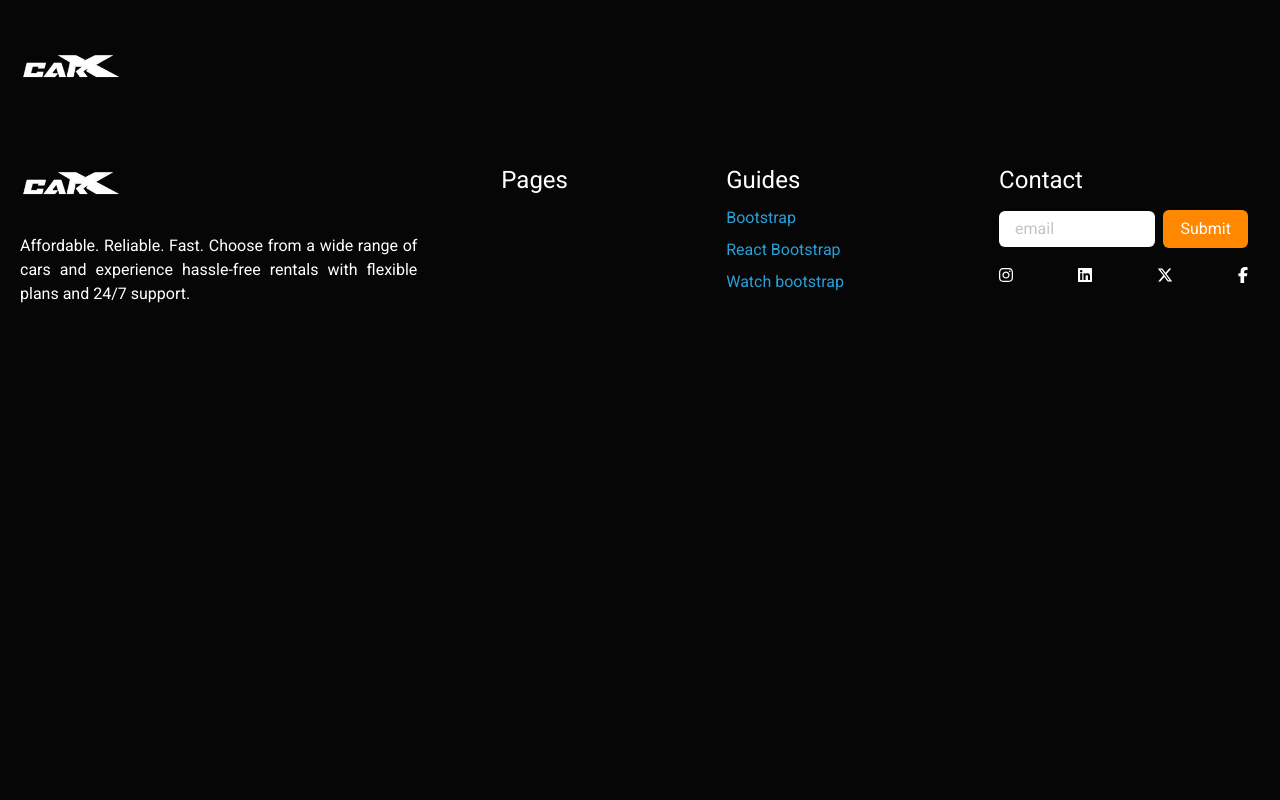
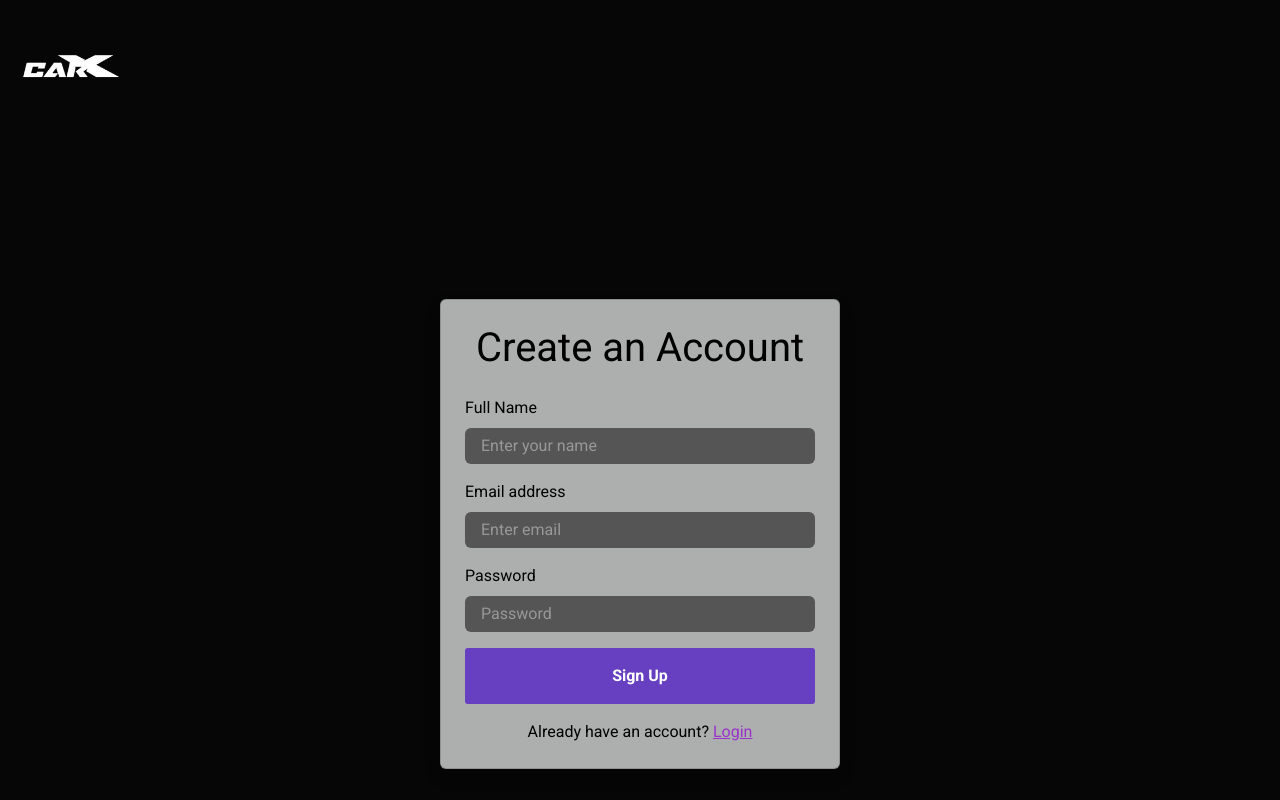
Before and after one commit to aashin12/CarRentalFrontend, a React (Vite) app: page /register in a window 1280 px wide. Shown: the top 800 px of the page. Built offline with nearby package versions, Linux system fonts and the light colour scheme.

Commit message:
final upload

```diff
--- a/src/App.jsx
+++ b/src/App.jsx
@@ -3,7 +3,7 @@
 import { Route, Routes } from 'react-router-dom'
 import Footer from './Components/Footer'
 import Home from './Pages/Home'
-import Signup from './Components/Signup'
+
 import Login from './Components/Login'
 import 'bootstrap/dist/css/bootstrap.min.css';
 import AdminDashboard from './Pages/AdminDashboard'
@@ -14,6 +14,7 @@
 import UpdateForm from './Pages/UpdateForm'
 import CarBookingForm from './Pages/CarBookingForm'
 import Payment from './Pages/Payment';
+import Register from './Components/Register'
 
 
 
@@ -25,7 +26,7 @@
       <Routes>
 
         <Route path={'/'} element={<Landing />} />
-        <Route path="/signup" element={<Signup />} />
+        <Route path="/register" element={<Register />} />
         <Route path="/login" element={<Login />} />
         <Route path="/bookingform" element={<CarBookingForm />} />
         <Route path="/payment" element={<Payment />} />
--- a/src/Pages/Landing.jsx
+++ b/src/Pages/Landing.jsx
@@ -1,5 +1,4 @@
-import { faArrowRight } from '@fortawesome/free-solid-svg-icons'
-import { FontAwesomeIcon } from '@fortawesome/react-fontawesome'
+
 import React from 'react'
 import { Link } from 'react-router-dom'
 
@@ -120,7 +119,7 @@
                                     Affordable. Reliable. Fast. Choose from a wide range of cars and experience
                                     hassle-free rentals with flexible plans and 24/7 support.
                                 </p>
-                                <Link to={'/signup'}>
+                                <Link to={'/register'}>
                                     {/* <button className="btn btn-warning mt-2">
                                         Book Now <FontAwesomeIcon icon={faArrowRight} />
                                     </button> */}
--- a/src/components/Signup.jsx
+++ b/src/components/Register.jsx
@@ -5,7 +5,7 @@
 
 
 
-function Signup() {
+function Register() {
 
 
   const [fullName, setFullName] = useState('');
@@ -135,4 +135,4 @@
   )
 }
 
-export default Signup
+export default Register
--- a/src/services/allApi.js
+++ b/src/services/allApi.js
@@ -1,6 +1,6 @@
 import { commonApi } from "./commonApi";
 import { serverurl } from "./serverurl";
-import axios from 'axios';
+
 
 //Authentication api
 export const userLoginApi = async (email, password,role) => {
```
Also changed, not shown: src/services/serverurl.js (line endings or trailing spaces).
